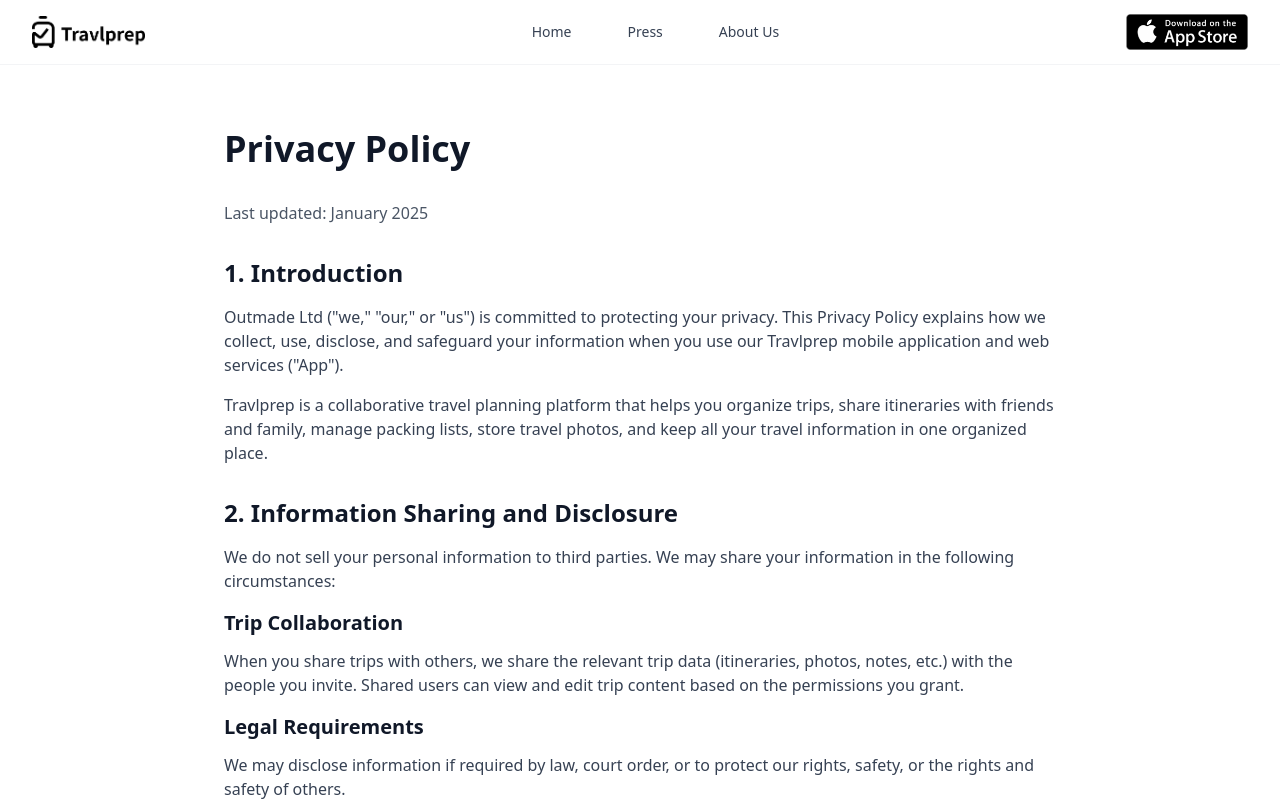
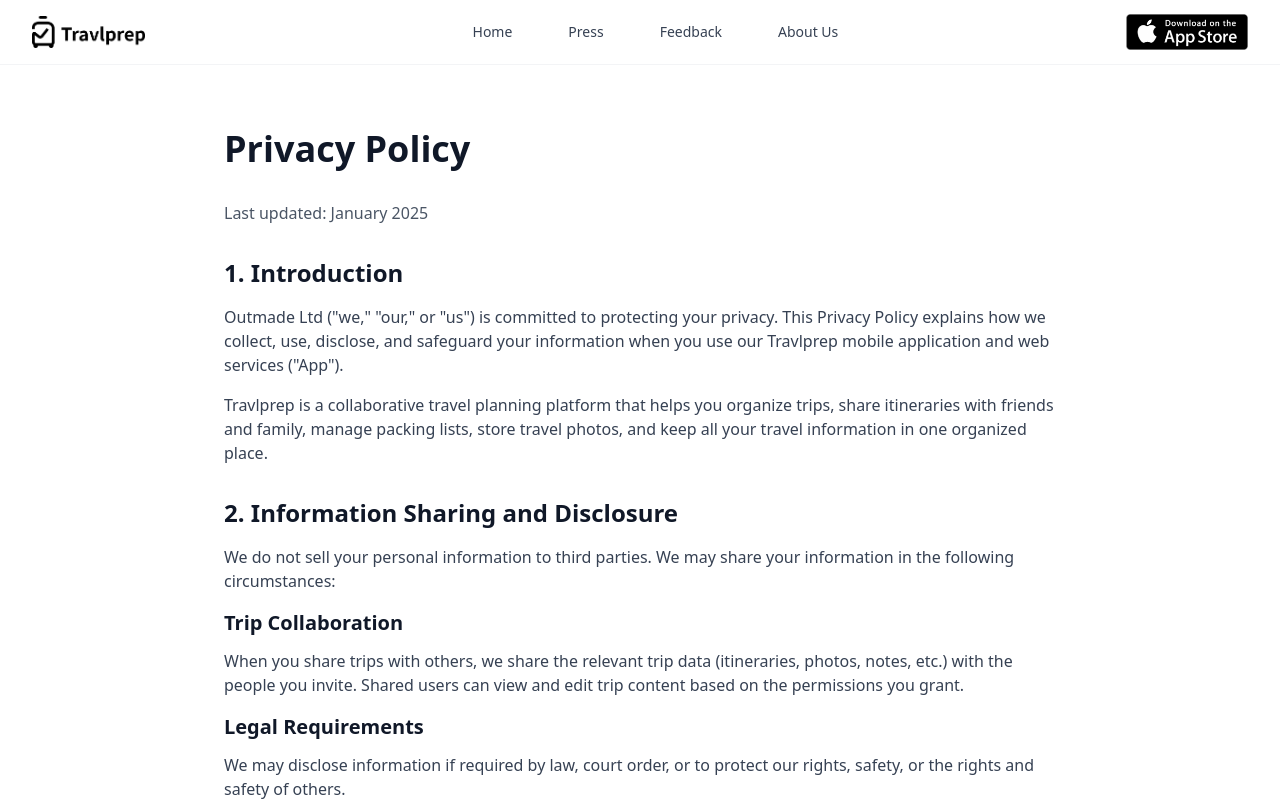
Before and after one commit to loembetyannick/Travlprep.frontend, a Next.js app: page /privacy-policy in a window 1280 px wide. Shown: the top 801 px of the page. Built offline with nearby package versions, Linux system fonts and the light colour scheme.

Commit message:
adding feedback section

```diff
--- a/src/components/Navbar.js
+++ b/src/components/Navbar.js
@@ -43,6 +43,12 @@ export default function Navbar() {
                 className="text-gray-700 hover:text-black px-3 py-2 text-sm font-medium transition-colors duration-200"
               >
                 Press
+              </a>
+              <a
+                href="mailto:support@travlprep.com?subject=Feedback"
+                className="text-gray-700 hover:text-black px-3 py-2 text-sm font-medium transition-colors duration-200"
+              >
+                Feedback
               </a>
               <a
                 href="#info-section"
@@ -122,6 +128,13 @@ export default function Navbar() {
               Press
             </a>
             <a
+              href="mailto:support@travlprep.com?subject=Feedback"
+              className="text-gray-700 hover:text-black block px-3 py-2 text-base font-medium transition-colors duration-200"
+              onClick={() => setIsMobileMenuOpen(false)}
+            >
+              Feedback
+            </a>
+            <a
               href="#info-section"
               onClick={(e) => {
                 e.preventDefault();
```
